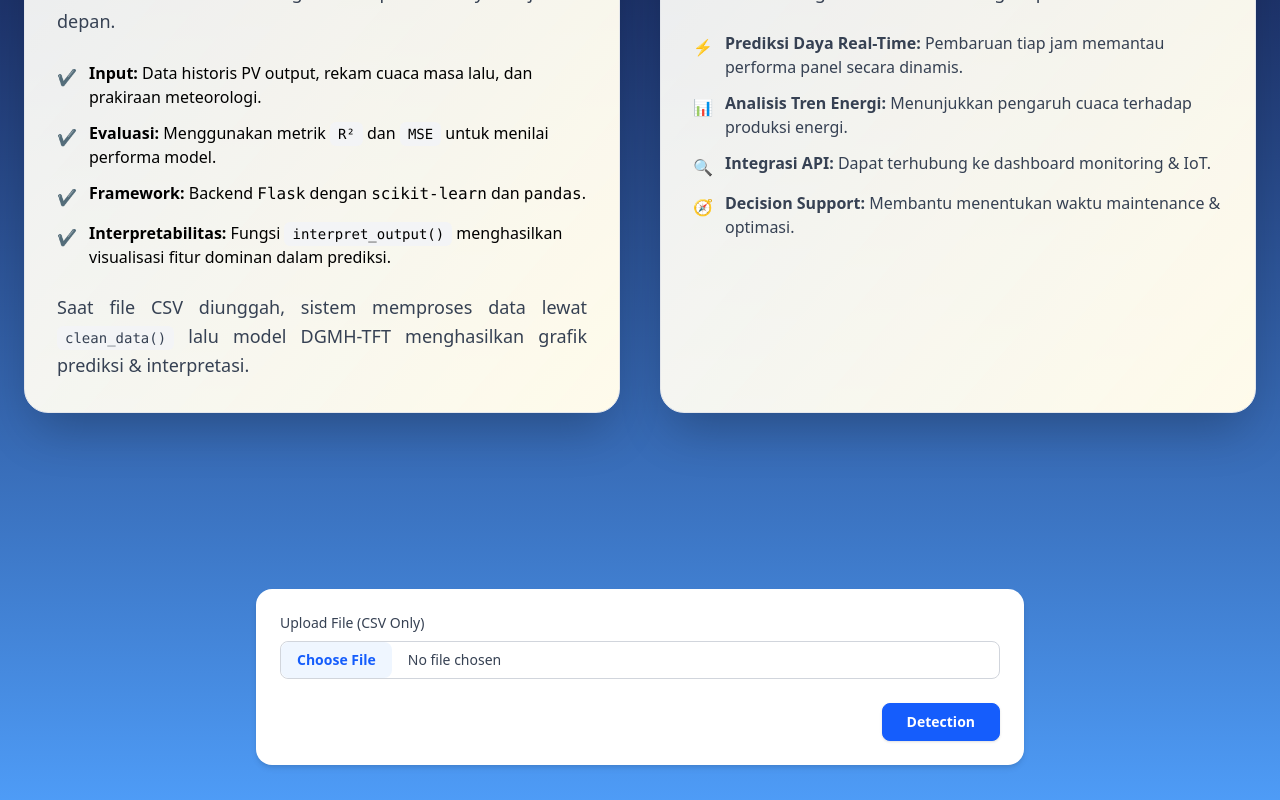
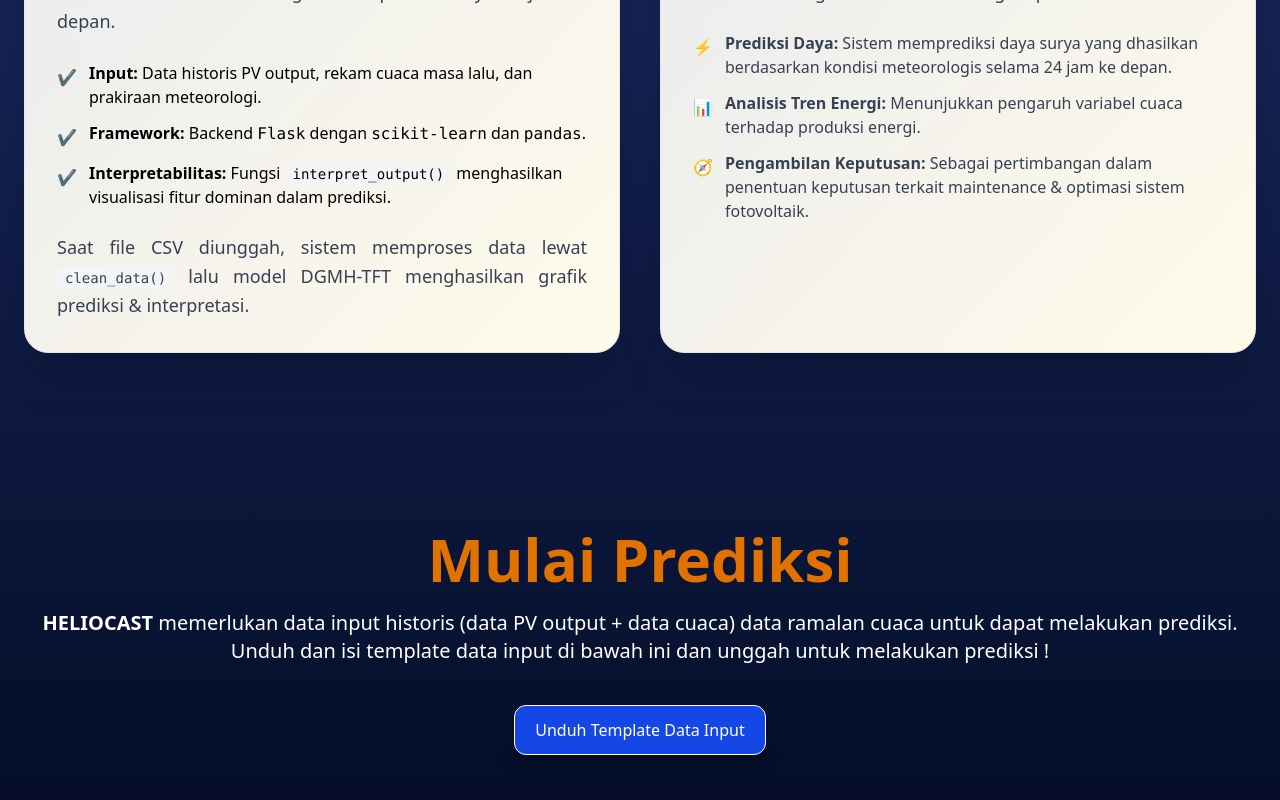
Before and after one commit to IlhamM3/Sistem_Skripsi_Azis_FE, a Vue app: page / in a window 1280 px wide. Shown: the part 1100-1900 px from the top of the page. Built offline with nearby package versions, Linux system fonts and the light colour scheme.

Commit message:
update info section; add guide section

```diff
--- a/src/components/FooterContent.vue
+++ b/src/components/FooterContent.vue
@@ -1,8 +1,8 @@
 <template>
-<footer class="bg-white ">
-    <hr class="text-gray-300">
+<footer class="bg-[#020618] ">
+    <hr class="text-gray-500">
     <div class="w-full mx-auto max-w-screen-xl flex items-center justify-center">
-      <span class="text-sm text-gray-500 sm:text-center py-4">© 2025 <a href="" class="hover:underline">Aziz Kun™</a>. All Rights Reserved.
+      <span class="text-sm text-gray-300 sm:text-center py-4">© 2025 <a href="" class="hover:underline">Aziz Kun™</a>. All Rights Reserved.
     </span>
     </div>
 </footer>
--- a/src/components/mainContent.vue
+++ b/src/components/mainContent.vue
@@ -1,6 +1,6 @@
 <template>
   <!-- <section class="from-blue-900 to-blue-400 min-h-screen bg-gradient-to-b"> -->
-  <section class="bg-gradient-to-b from-[#020618] via-[#162456] to-[#51a2ff] min-h-screen">
+  <section class="bg-gradient-to-b from-[#020618] via-[#162456] to-[#020618] min-h-screen">
   <!-- <section class="bg-blue-900 min-h-screen"> -->
     <!-- === SECTION HERO === -->
 
@@ -75,18 +75,6 @@
             <li class="flex items-start gap-3">
               <span class="text-green-500 mt-1">✔</span>
               <p>
-                <strong>Evaluasi:</strong> Menggunakan metrik
-                <code class="bg-gray-100 px-2 py-1 rounded-md text-sm">R²</code>
-                dan
-                <code class="bg-gray-100 px-2 py-1 rounded-md text-sm"
-                  >MSE</code
-                >
-                untuk menilai performa model.
-              </p>
-            </li>
-            <li class="flex items-start gap-3">
-              <span class="text-green-500 mt-1">✔</span>
-              <p>
                 <strong>Framework:</strong> Backend <code>Flask</code> dengan
                 <code>scikit-learn</code> dan <code>pandas</code>.
               </p>
@@ -135,29 +123,21 @@
             <li class="flex gap-3 items-start">
               <span class="text-amber-600 mt-1">⚡</span>
               <p>
-                <strong>Prediksi Daya Real-Time:</strong> Pembaruan tiap jam
-                memantau performa panel secara dinamis.
+                <strong>Prediksi Daya:</strong> Sistem memprediksi daya surya yang dhasilkan berdasarkan kondisi meteorologis selama 24 jam ke depan.
               </p>
             </li>
             <li class="flex gap-3 items-start">
               <span class="text-amber-600 mt-1">📊</span>
               <p>
-                <strong>Analisis Tren Energi:</strong> Menunjukkan pengaruh
+                <strong>Analisis Tren Energi:</strong> Menunjukkan pengaruh variabel
                 cuaca terhadap produksi energi.
-              </p>
-            </li>
-            <li class="flex gap-3 items-start">
-              <span class="text-amber-600 mt-1">🔍</span>
-              <p>
-                <strong>Integrasi API:</strong> Dapat terhubung ke dashboard
-                monitoring & IoT.
               </p>
             </li>
             <li class="flex gap-3 items-start">
               <span class="text-amber-600 mt-1">🧭</span>
               <p>
-                <strong>Decision Support:</strong> Membantu menentukan waktu
-                maintenance & optimasi.
+                <strong>Pengambilan Keputusan:</strong> Sebagai pertimbangan dalam penentuan keputusan terkait
+                maintenance & optimasi sistem fotovoltaik.
               </p>
             </li>
           </ul>
@@ -165,8 +145,28 @@
       </div>
     </div>
 
+    <!-- === SECTION GUIDE === -->
+    <div
+      class="relative z-10 flex flex-col items-center justify-center pb-10 pt-20 text-white" id="CobaAI"
+    >
+      <h1 class="text-6xl font-bold">
+        <span class="text-amber-600">Mulai Prediksi</span>
+      </h1>
+      <p class="text-center text-xl pt-5">
+        <span class="font-semibold">HELIOCAST</span>
+        memerlukan data input historis (data PV output + data cuaca) data ramalan cuaca untuk dapat melakukan prediksi.<br/>
+        Unduh dan isi template data input di bawah ini dan unggah untuk melakukan prediksi !
+      </p>
+      <a
+        href="#UnduhTemplate"
+        class="bg-blue-700 px-5 py-3 rounded-xl mt-10 shadow-xl hover:bg-blue-800 border transition-all"
+        >Unduh Template Data Input</a
+      >
+    </div>
+
+
     <!-- === FORM UPLOAD === -->
-    <div class="" id="CobaAI">
+    <div class="">
       <div class="flex justify-center py-20 w-full md:px-0 px-8">
         <div class="max-w-screen-md w-full relative">
           <form
@@ -185,14 +185,14 @@
                 id="file"
                 required
                 accept=".csv"
-                class="block w-full text-sm text-gray-700 file:mr-4 file:py-2 file:px-4 file:rounded-lg file:border-0 file:text-sm file:font-semibold file:bg-blue-50 file:text-blue-600 hover:file:bg-blue-100 border border-gray-300 rounded-lg focus:ring-1 focus:ring-blue-500 focus:outline-none"
+                class="block w-full text-sm text-gray-700 file:mr-4 file:py-2 file:px-4 file:rounded-lg file:border-0 file:text-sm file:font-semibold file:bg-amber-200 file:text-gray-600 hover:file:bg-amber-600 hover:file:text-slate-50 border border-gray-300 rounded-lg focus:ring-1 focus:ring-amber-600 focus:outline-none"
               />
             </div>
 
             <div class="flex justify-end">
               <button
                 type="submit"
-                class="cursor-pointer px-6 py-2 rounded-lg bg-blue-600 text-white text-sm font-semibold border border-blue-600 shadow hover:bg-blue-400 focus:ring-2 focus:ring-blue-500 focus:outline-none"
+                class="cursor-pointer px-6 py-2 rounded-lg bg-amber-600 text-white text-sm font-semibold border border-amber-600 shadow hover:bg-amber-700 focus:ring-2 focus:ring-amber-600 focus:outline-none"
               >
                 Detection
               </button>
```
